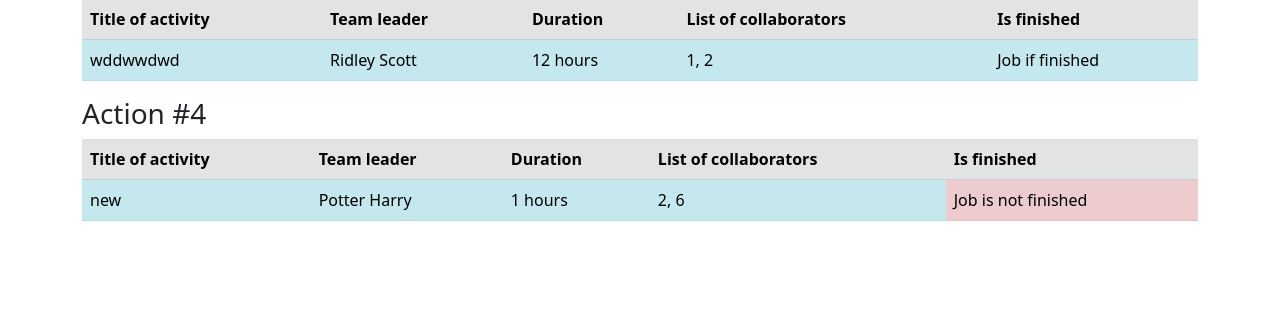
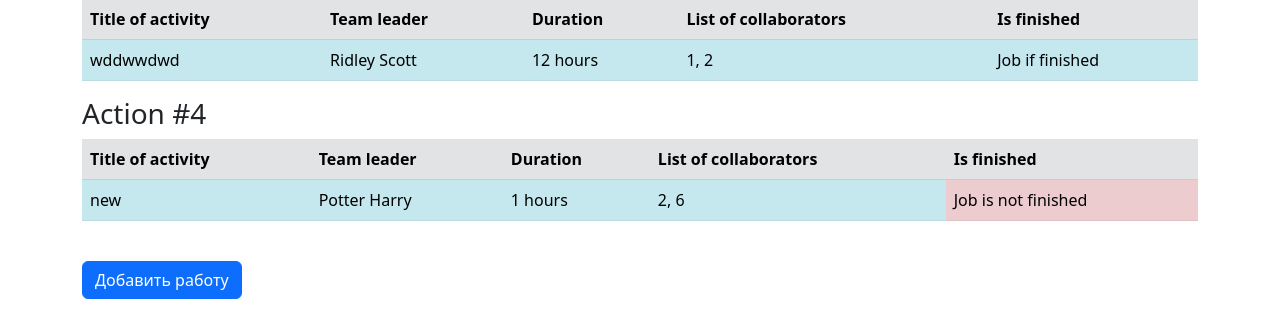
Before and after one commit to MoonWolf2552/web-mars, a Flask app: page / in a window 1280 px wide. Shown: the part 472-800 px from the top of the page. Run offline with Flask 2, Linux system fonts and the light colour scheme; a user stored in the database is signed in; data comes from the database, SQL or seed files in the repository.

Commit message:
semi-final

```diff
--- a/templates/index.html
+++ b/templates/index.html
@@ -31,5 +31,9 @@
             </tbody>
         </table>
     {% endfor %}
+    <br>
+    {% if current_user.is_authenticated %}
+    <a class="btn btn-primary " href="/addjob">Добавить работу</a>
+    {% endif %}
 
 {% endblock %}
```
